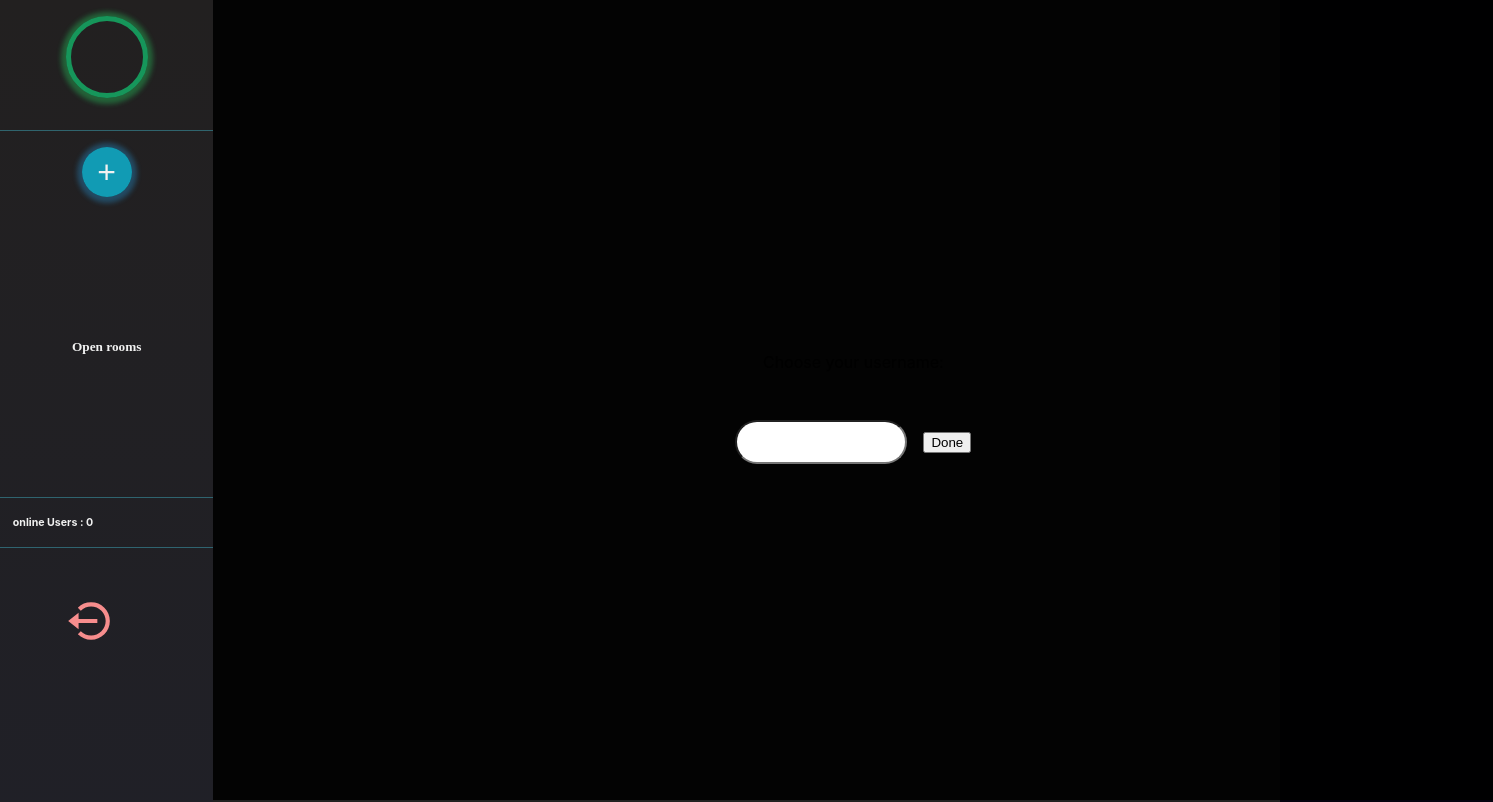
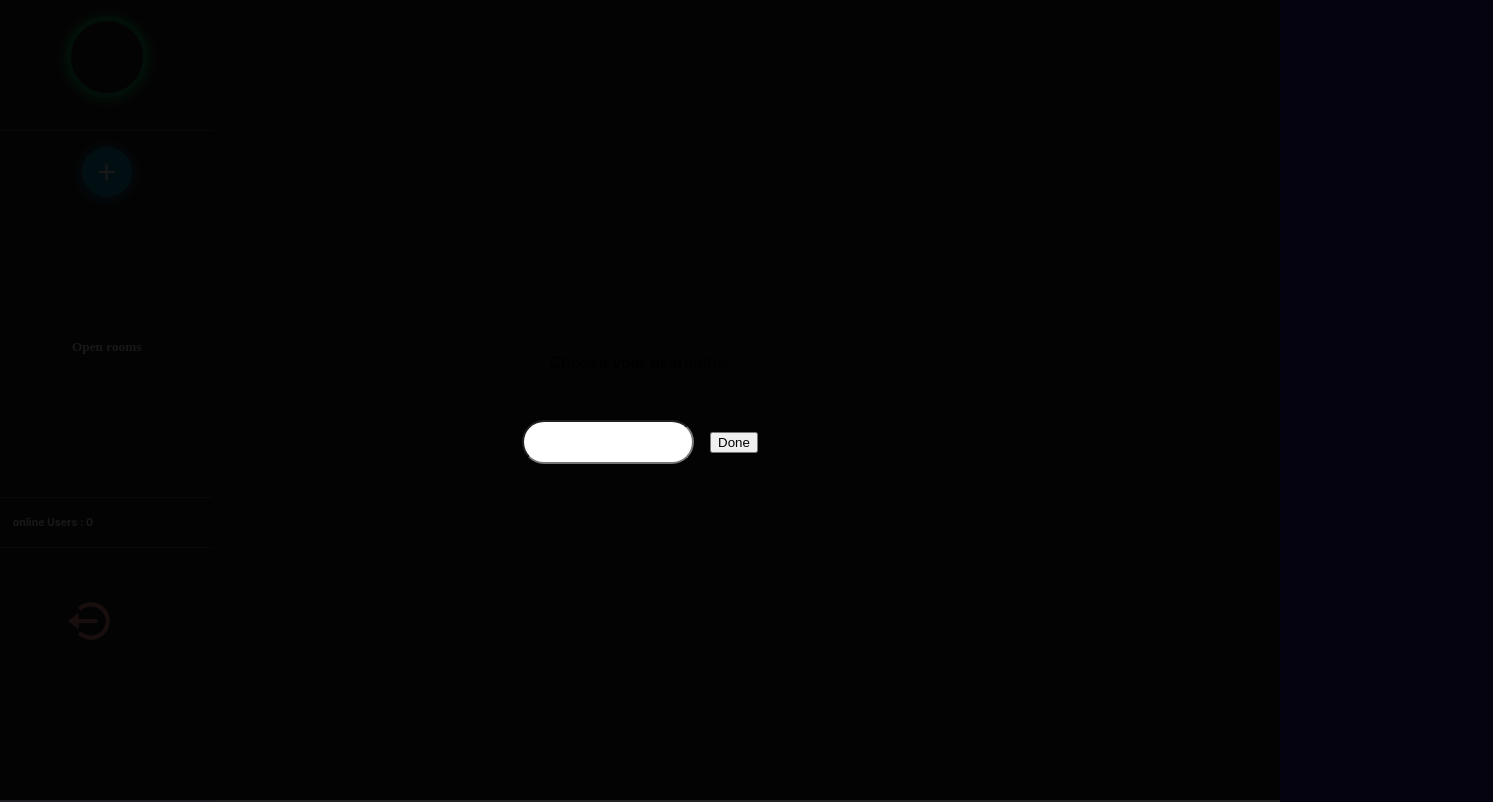
Before and after one commit to mirrenil/lab-3, a React (Create React App) app in the folder client/: page / in a window 1280 px wide. Shown: the top 802 px of the page, 1493 px wide, since content can reach past the window. Built offline with nearby package versions, Linux system fonts and the light colour scheme.

Commit message:
Fixed so login covers whole page

```diff
--- a/client/src/Components/StartPage.tsx
+++ b/client/src/Components/StartPage.tsx
@@ -25,7 +25,9 @@ const rootstyle: CSSProperties = {
 };
 const usernameInputDivStyle: CSSProperties = {
   position: "absolute",
+  zIndex: "100",
   top: 0,
+  left: 0,
   height: "100vh",
   width: "100%",
   background: "rgba(0, 0, 0, 0.9)",
```
